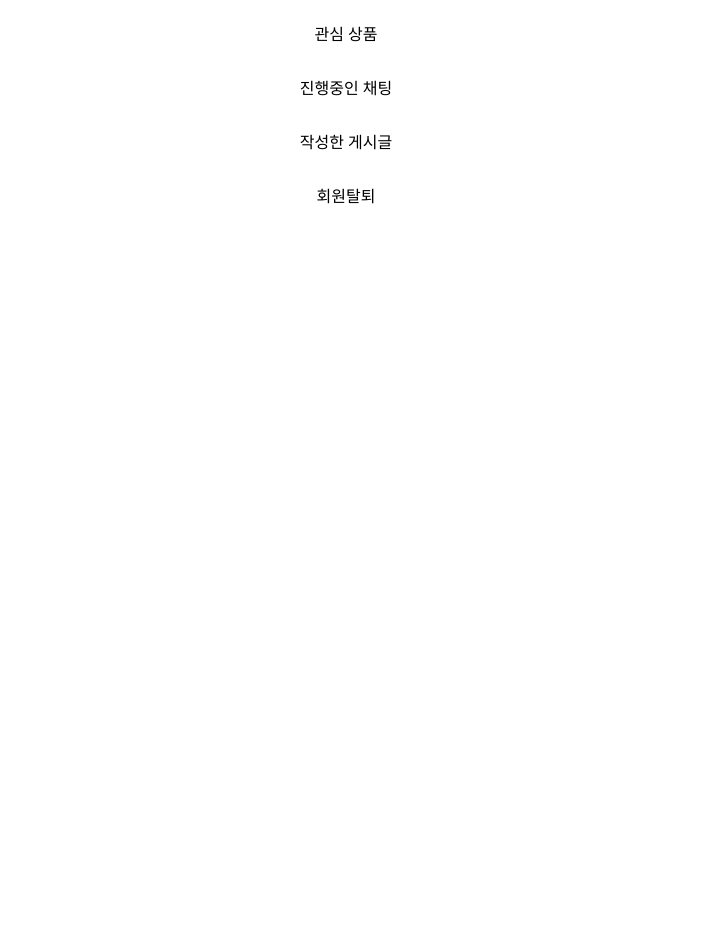
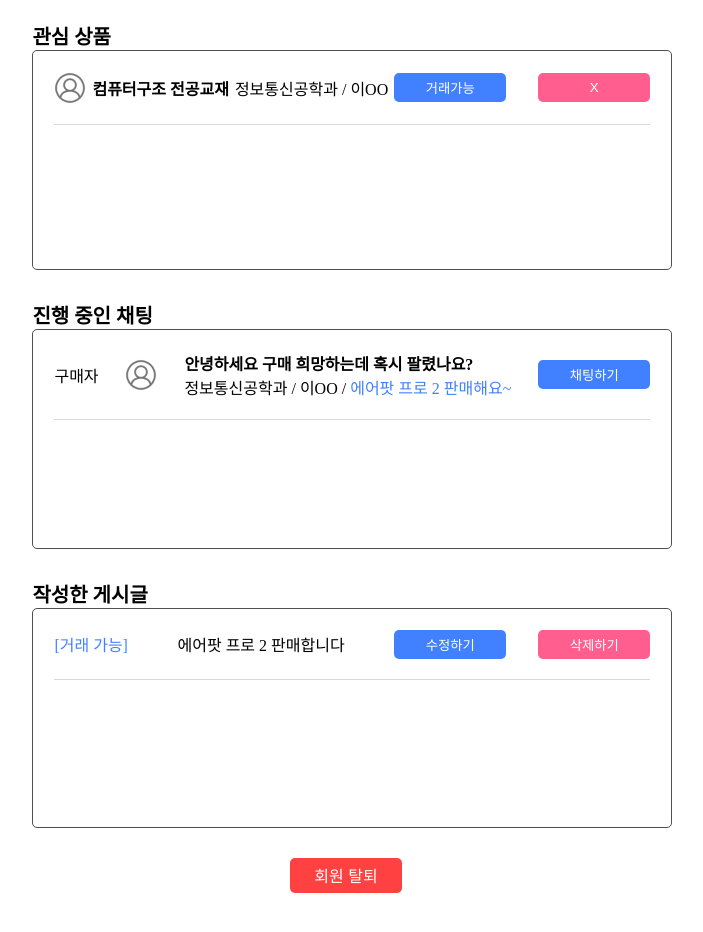
Before and after one commit to Campus-Connect-Team/frontend, a React (Vite) app in the folder campusconnect/: page /mypage in a window 1280 px wide. Shown: the part 840-1772 px from the top of the page, without its empty margins (294-997 px from the left). Before the commit the page ends 1047 px from the top, so only its background shows below. Built offline with nearby package versions, Linux system fonts and the light colour scheme; the HTML template or start-up script is replaced by a standard one.

Commit message:
design: 마이페이지 퍼블리싱

```diff
--- a/campusconnect/src/components/mypage/ChatList.jsx
+++ b/campusconnect/src/components/mypage/ChatList.jsx
@@ -1,5 +1,94 @@
+import styled from 'styled-components';
+import UserIcon from '../../assets/UserIcon.png';
+
+const Wrapper = styled.div`
+  width: 98%;
+  display: flex;
+  flex-direction: column;
+`;
+
+const Title = styled.div`
+  font-size: 1.25rem;
+  font-weight: 900;
+`;
+
+const BoxContainer = styled.div`
+  width: 100%;
+  height: 13rem;
+  border: 1px solid #504e4e;
+  border-radius: 5px;
+  padding: 5px;
+  font-size: 1rem;
+  position: relative;
+`;
+
+const List = styled.div`
+  width: 95%;
+  height: 80%;
+  margin: 0 auto;
+  padding: 1rem;
+  display: flex;
+  flex-direction: column;
+  gap: 20px;
+  overflow: auto;
+  font-size: 1rem;
+`;
+
+const UserImg = styled.img`
+  width: 2rem;
+  height: 2rem;
+`;
+
+const ListItem = styled.div`
+  display: flex;
+  justify-content: space-between;
+  align-items: center;
+  padding-bottom: 20px;
+  border-bottom: 1px solid #d9d9d9;
+`;
+
+const BoardName = styled.span`
+  color: #4181ff;
+`;
+
+const ListTitle = styled.span`
+  font-weight: 800;
+`;
+
+const ChatBtn = styled.button`
+  border: none;
+  width: 7rem;
+  height: 1.8rem;
+  background-color: #4181ff;
+  border-radius: 5px;
+  color: #fff;
+
+  &: hover {
+    cursor: pointer;
+  }
+`;
+
 function ChatList() {
-  return <div>진행중인 채팅</div>;
+  return (
+    <Wrapper>
+      <Title>진행 중인 채팅</Title>
+      <BoxContainer>
+        <List>
+          <ListItem>
+            <div>구매자</div>
+            <UserImg src={UserIcon} alt="프로필 사진" />
+            <div>
+              <ListTitle>안녕하세요 구매 희망하는데 혹시 팔렸나요?</ListTitle>
+              <div>
+                정보통신공학과 / 이OO / <BoardName>에어팟 프로 2 판매해요~</BoardName>
+              </div>
+            </div>
+            <ChatBtn type="button">채팅하기</ChatBtn>
+          </ListItem>
+        </List>
+      </BoxContainer>
+    </Wrapper>
+  );
 }
 
 export default ChatList;
--- /dev/null
+++ b/campusconnect/src/components/mypage/DeleteAccountBtn.jsx
@@ -0,0 +1,22 @@
+import styled from 'styled-components';
+
+const DeleteBtn = styled.button`
+  border: none;
+  width: 7rem;
+  height: 2.2rem;
+  background-color: #ff4141;
+  border-radius: 5px;
+  color: #fff;
+  font-size: 1rem;
+  margin-bottom: 10%;
+
+  &: hover {
+    cursor: pointer;
+  }
+`;
+
+function DeleteAccountBtn() {
+  return <DeleteBtn type="button">회원 탈퇴</DeleteBtn>;
+}
+
+export default DeleteAccountBtn;
--- a/campusconnect/src/components/mypage/DeleteMembership.jsx
+++ /dev/null
@@ -1,5 +0,0 @@
-function DeleteMembership() {
-  return <div>회원탈퇴</div>;
-}
-
-export default DeleteMembership;
--- a/campusconnect/src/components/mypage/EvalScore.jsx
+++ b/campusconnect/src/components/mypage/EvalScore.jsx
@@ -39,15 +39,23 @@ const ScoreNum = styled.span`
 `;
 
 const List = styled.div`
-  width: 90%;
+  width: 95%;
+  height: 65%;
   margin: 0 auto;
   padding: 1rem;
   display: flex;
+  flex-direction: column;
+  gap: 20px;
+  overflow: auto;
+  font-size: 1rem;
+`;
+
+const ListItem = styled.div`
+  display: flex;
   justify-content: space-between;
   align-items: center;
+  padding-bottom: 20px;
   border-bottom: 1px solid #d9d9d9;
-  overflow: auto;
-  font-size: 1rem;
 `;
 
 const ListState = styled.span`
@@ -121,20 +129,15 @@ function EvalScore() {
         </ScoreContainer>
 
         <List>
-          {/* {ListMock.List.map((item) => (
-            <div>
+          {ListMock.List.map((item) => (
+            <ListItem>
               <ListState>[거래 완료]</ListState>
               <ListImg src={item.img} alt="프로필" />
-              <ListTitle>{item.title}</ListTitle>
+              <ListTitle>{item.Title}</ListTitle>
               <span>{item.Info}</span>
               <ListBtn type="button">평가하기</ListBtn>
-            </div>
-          ))} */}
-          <ListState>[거래 완료]</ListState>
-          <ListImg src={UserIcon} alt="프로필" />
-          <ListTitle>도서: The Givers 판매합니다</ListTitle>
-          <span>영어영문학과 이OO</span>
-          <ListBtn type="button">평가하기</ListBtn>
+            </ListItem>
+          ))}
         </List>
 
         <InfoContainer>거래 완료된 1건이 있어요 거래가 어땠는지 평가해주세요!</InfoContainer>
--- a/campusconnect/src/components/mypage/InterestItem.jsx
+++ b/campusconnect/src/components/mypage/InterestItem.jsx
@@ -1,5 +1,108 @@
+import styled from 'styled-components';
+import UserIcon from '../../assets/UserIcon.png';
+
+const Wrapper = styled.div`
+  width: 98%;
+  display: flex;
+  flex-direction: column;
+`;
+
+const Title = styled.div`
+  font-size: 1.25rem;
+  font-weight: 900;
+`;
+
+const BoxContainer = styled.div`
+  width: 100%;
+  height: 13rem;
+  border: 1px solid #504e4e;
+  border-radius: 5px;
+  padding: 5px;
+  font-size: 1rem;
+  position: relative;
+`;
+
+const List = styled.div`
+  width: 95%;
+  height: 80%;
+  margin: 0 auto;
+  padding: 1rem;
+  display: flex;
+  flex-direction: column;
+  gap: 20px;
+  overflow: auto;
+  font-size: 1rem;
+`;
+
+const UserImg = styled.img`
+  width: 2rem;
+  height: 2rem;
+`;
+
+const ListItem = styled.div`
+  display: flex;
+  justify-content: space-between;
+  align-items: center;
+  padding-bottom: 20px;
+  border-bottom: 1px solid #d9d9d9;
+`;
+
+const ListTitle = styled.span`
+  font-weight: 800;
+`;
+
+const BtnWrapper = styled.div`
+  width: 16rem;
+  display: flex;
+  justify-content: space-between;
+`;
+
+const TransBtn = styled.button`
+  border: none;
+  width: 7rem;
+  height: 1.8rem;
+  background-color: #4181ff;
+  border-radius: 5px;
+  color: #fff;
+
+  &: hover {
+    cursor: pointer;
+  }
+`;
+
+const DeleteBtn = styled.button`
+  border: none;
+  width: 7rem;
+  height: 1.8rem;
+  background-color: #ff5e8e;
+  border-radius: 5px;
+  color: #fff;
+
+  &: hover {
+    cursor: pointer;
+  }
+`;
+
 function InterestItem() {
-  return <>관심 상품</>;
+  return (
+    <Wrapper>
+      <Title>관심 상품</Title>
+
+      <BoxContainer>
+        <List>
+          <ListItem>
+            <UserImg src={UserIcon} alt="프로필 사진" />
+            <ListTitle>컴퓨터구조 전공교재</ListTitle>
+            <div>정보통신공학과 / 이OO</div>
+            <BtnWrapper>
+              <TransBtn type="button">거래가능</TransBtn>
+              <DeleteBtn type="button">X</DeleteBtn>
+            </BtnWrapper>
+          </ListItem>
+        </List>
+      </BoxContainer>
+    </Wrapper>
+  );
 }
 
 export default InterestItem;
--- a/campusconnect/src/components/mypage/PostList.jsx
+++ b/campusconnect/src/components/mypage/PostList.jsx
@@ -1,5 +1,101 @@
+import styled from 'styled-components';
+
+const Wrapper = styled.div`
+  width: 98%;
+  display: flex;
+  flex-direction: column;
+`;
+
+const Title = styled.div`
+  font-size: 1.25rem;
+  font-weight: 900;
+`;
+
+const BoxContainer = styled.div`
+  width: 100%;
+  height: 13rem;
+  border: 1px solid #504e4e;
+  border-radius: 5px;
+  padding: 5px;
+  font-size: 1rem;
+  position: relative;
+`;
+
+const List = styled.div`
+  width: 95%;
+  height: 80%;
+  margin: 0 auto;
+  padding: 1rem;
+  display: flex;
+  flex-direction: column;
+  gap: 20px;
+  overflow: auto;
+  font-size: 1rem;
+`;
+
+const ListItem = styled.div`
+  display: flex;
+  justify-content: space-between;
+  align-items: center;
+  padding-bottom: 20px;
+  border-bottom: 1px solid #d9d9d9;
+`;
+
+const PosibleText = styled.div`
+  color: #4181ff;
+`;
+
+const BtnWrapper = styled.div`
+  width: 16rem;
+  display: flex;
+  justify-content: space-between;
+`;
+
+const EditBtn = styled.button`
+  border: none;
+  width: 7rem;
+  height: 1.8rem;
+  background-color: #4181ff;
+  border-radius: 5px;
+  color: #fff;
+
+  &: hover {
+    cursor: pointer;
+  }
+`;
+
+const DeleteBtn = styled.button`
+  border: none;
+  width: 7rem;
+  height: 1.8rem;
+  background-color: #ff5e8e;
+  border-radius: 5px;
+  color: #fff;
+
+  &: hover {
+    cursor: pointer;
+  }
+`;
+
 function PostList() {
-  return <div>작성한 게시글</div>;
+  return (
+    <Wrapper>
+      <Title>작성한 게시글</Title>
+
+      <BoxContainer>
+        <List>
+          <ListItem>
+            <PosibleText>[거래 가능]</PosibleText>
+            <div>에어팟 프로 2 판매합니다</div>
+            <BtnWrapper>
+              <EditBtn type="button">수정하기</EditBtn>
+              <DeleteBtn type="button">삭제하기</DeleteBtn>
+            </BtnWrapper>
+          </ListItem>
+        </List>
+      </BoxContainer>
+    </Wrapper>
+  );
 }
 
 export default PostList;
--- a/campusconnect/src/pages/MyPage.jsx
+++ b/campusconnect/src/pages/MyPage.jsx
@@ -5,11 +5,11 @@ import EvalScore from '../components/mypage/EvalScore';
 import InterestItem from '../components/mypage/InterestItem';
 import ChatList from '../components/mypage/ChatList';
 import PostList from '../components/mypage/PostList';
-import DeleteMembership from '../components/mypage/DeleteMembership';
+import DeleteAccountBtn from '../components/mypage/DeleteAccountBtn';
 
 const MyPageContainer = styled.div`
   width: 50%;
-  margin: 0 auto;
+  margin: 0 auto 5% auto;
   display: flex;
   flex-direction: column;
   gap: 30px;
@@ -27,7 +27,7 @@ function MyPage() {
         <InterestItem />
         <ChatList />
         <PostList />
-        <DeleteMembership />
+        <DeleteAccountBtn />
       </MyPageContainer>
     </>
   );
```
